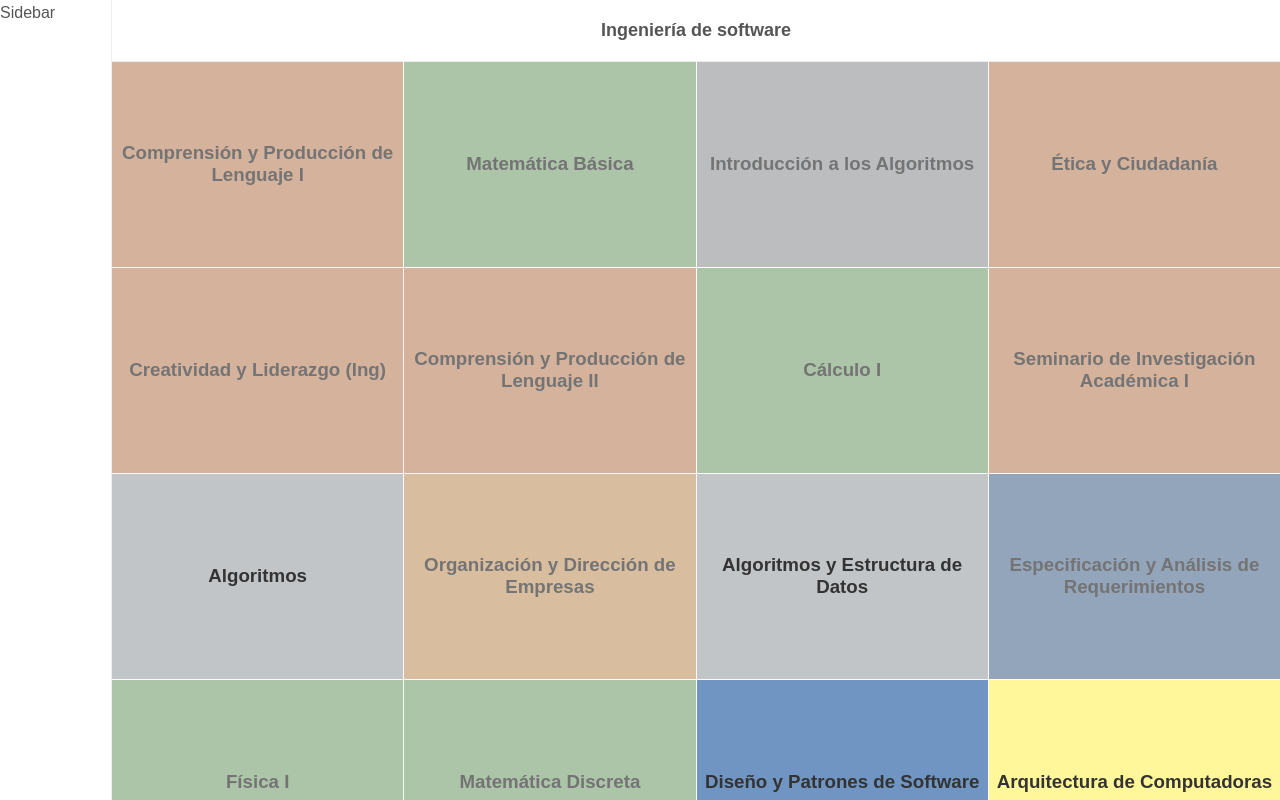
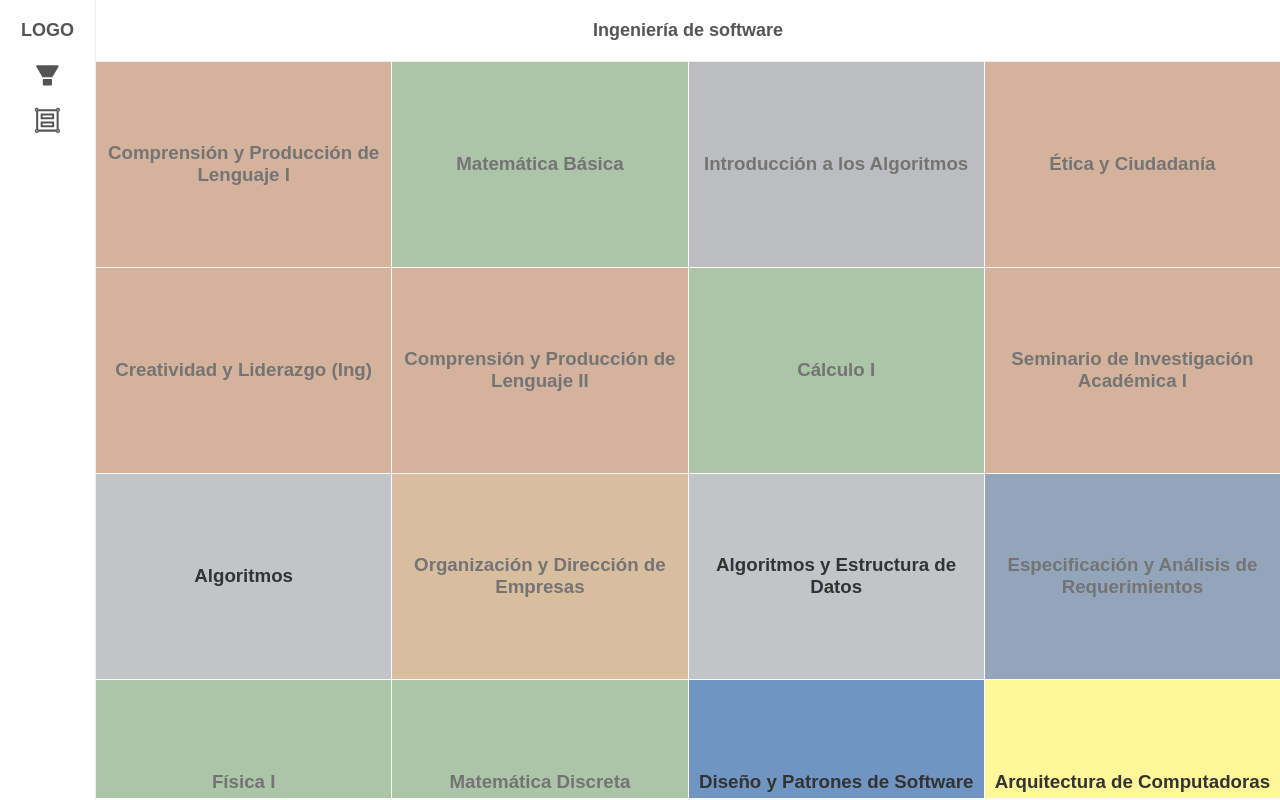
Before and after one commit to Alejandro1709/my-track, a React (Vite) app: page / in a window 1280 px wide. Shown: the top 800 px of the page. Built offline with nearby package versions, Linux system fonts and the light colour scheme.

Commit message:
Add: React icons and add sidebar icons

```diff
--- a/package.json
+++ b/package.json
@@ -11,7 +11,8 @@
   },
   "dependencies": {
     "react": "^18.2.0",
-    "react-dom": "^18.2.0"
+    "react-dom": "^18.2.0",
+    "react-icons": "^4.7.1"
   },
   "devDependencies": {
     "@types/react": "^18.0.26",
--- a/src/components/List/List.module.css
+++ b/src/components/List/List.module.css
@@ -4,5 +4,7 @@
   gap: 1px;
   margin: 0;
   padding: 0;
+  height: calc(100vh - 4rem);
   list-style: none;
+  overflow-y: scroll;
 }
--- a/src/components/Sidebar/Sidebar.module.css
+++ b/src/components/Sidebar/Sidebar.module.css
@@ -1,12 +1,43 @@
 .Sidebar {
-  flex: 0 0 7rem;
+  flex: 0 0 6rem;
   background-color: white;
   border-right: 1px solid #eee;
 }
 
 .SidebarInner {
+  display: flex;
+  flex-direction: column;
+  gap: 1rem;
   padding: 1rem;
-  background-color: lavenderblush;
+  height: 40%;
+}
+
+.SidebarLogo {
+  display: grid;
+  place-items: center;
+  font-weight: 600;
+  font-size: large;
+}
+
+.SidebarActions {
+  display: flex;
+  flex-direction: column;
+  gap: 1rem;
+  /*background-color: aquamarine;*/
+}
+
+.Filter,
+.Order {
+  display: flex;
+  justify-content: center;
+  font-size: 1.8rem;
+  transition: all 0.1s ease-in-out;
+  cursor: pointer;
+}
+
+.Filter:hover,
+.Order:hover {
+  color: #176dc9;
 }
 
 @media (max-width: 600px) {
--- a/src/components/Sidebar/Sidebar.tsx
+++ b/src/components/Sidebar/Sidebar.tsx
@@ -1,7 +1,22 @@
+import { AiFillFilter, AiOutlineGroup } from 'react-icons/ai';
 import styles from './Sidebar.module.css';
 
 function Sidebar() {
-  return <aside className={styles.Sidebar}>Sidebar</aside>;
+  return (
+    <aside className={styles.Sidebar}>
+      <div className={styles.SidebarInner}>
+        <div className={styles.SidebarLogo}>LOGO</div>
+        <div className={styles.SidebarActions}>
+          <div className={styles.Filter}>
+            <AiFillFilter />
+          </div>
+          <div className={styles.Order}>
+            <AiOutlineGroup />
+          </div>
+        </div>
+      </div>
+    </aside>
+  );
 }
 
 export default Sidebar;
```
Also changed, not shown: 1 other file (tests, documents, lock files or other folders).
